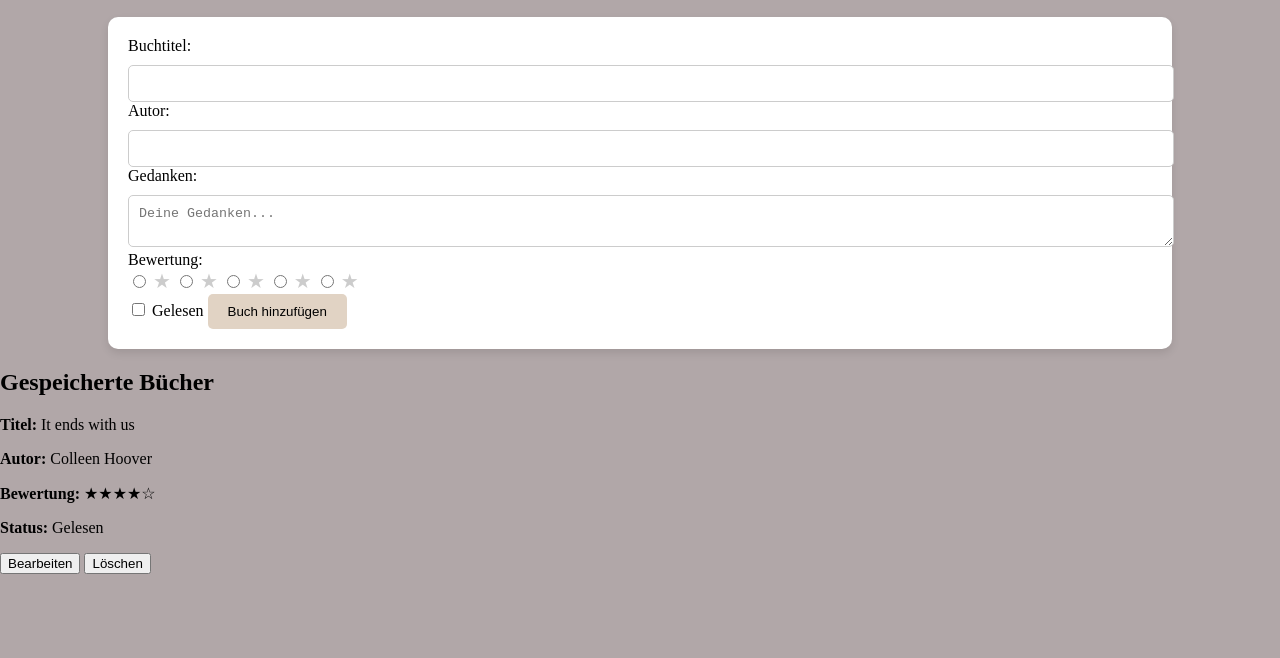
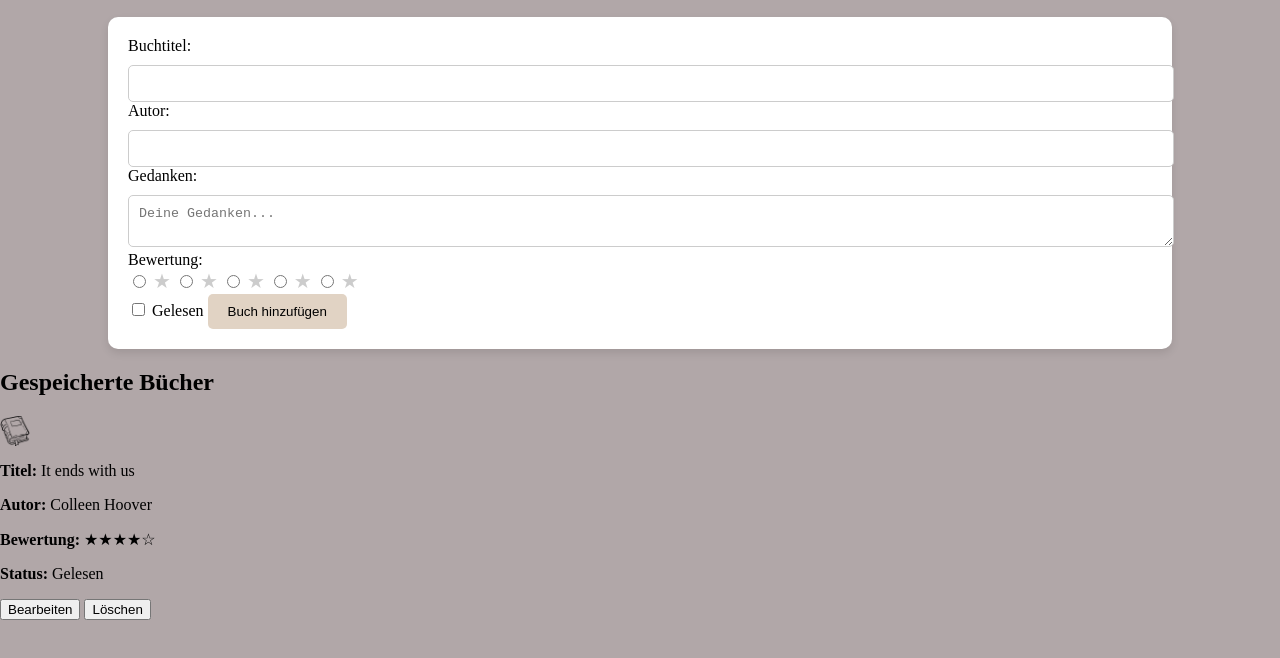
Before and after one commit to NaemiEstefania/GIS-PROJEKT, a plain HTML site: page Bücherjournal.html in a window 1280 px wide. Shown: the part 118-776 px from the top of the page. Drawn offline with Linux system fonts and the light colour scheme.

Commit message:
buch icon änderung

```diff
--- a/Bücherjournal.html
+++ b/Bücherjournal.html
@@ -52,11 +52,13 @@
       <input type="submit" value="Buch hinzufügen" />
     </div>
 
-    <!-- Bereich für gespeichert Bücher -->
+    <!-- Bereich für gespeicherte Bücher -->
     <div class="book-list">
       <h2>Gespeicherte Bücher</h2>
       <!-- Beispielbuch -->
       <div class="book-item">
+         <!-- Hier wird das Bild-Icon hinzugefügt -->
+         <img src="buch.png" alt="Buch-Icon" class="book-icon" />
         <p><strong>Titel:</strong> It ends with us</p>
         <p><strong>Autor:</strong> Colleen Hoover</p>
         <p><strong>Bewertung:</strong> ★★★★☆</p>
--- a/myStyle.css
+++ b/myStyle.css
@@ -69,4 +69,10 @@ cursor: pointer;                /* Mauszeiger zeigt Hand */
 
 .book-form input[type="submit"]:hover {
 background-color: #c1b6a3;      /* gräulich beim Hover ( drüber fahren mit der Maus) */
+} /* Buch-Icon */
+.book-icon {
+    width: 30px;               /* Bildbreite */
+    height: auto;              /* Höhe automatisch anpassen */
+    margin-right: 10px;        /* Abstand zwischen Bild und Text */
+    vertical-align: middle;    /* Vertikale Ausrichtung */
 }
```
Also changed, not shown: buch.png (added).
